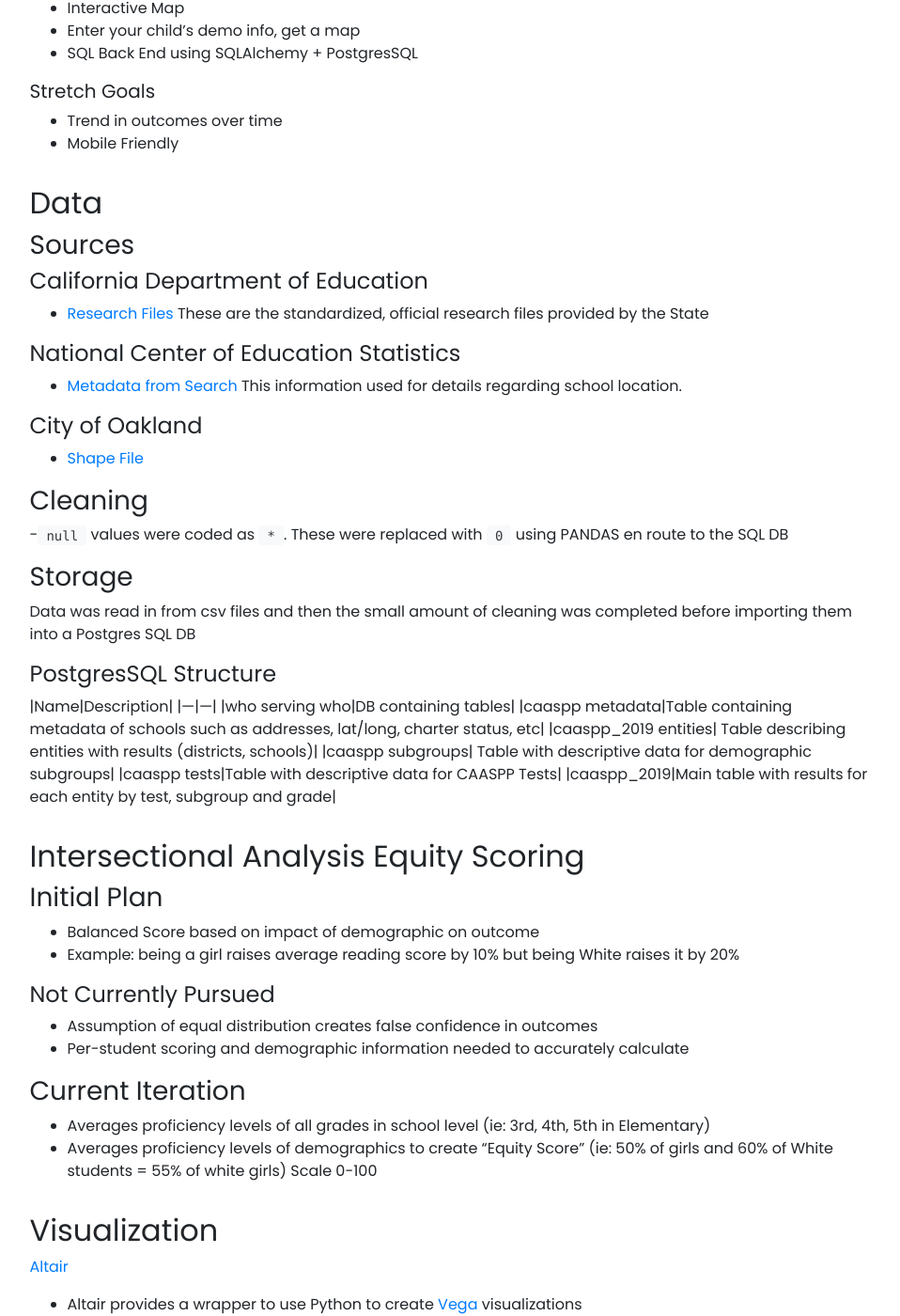
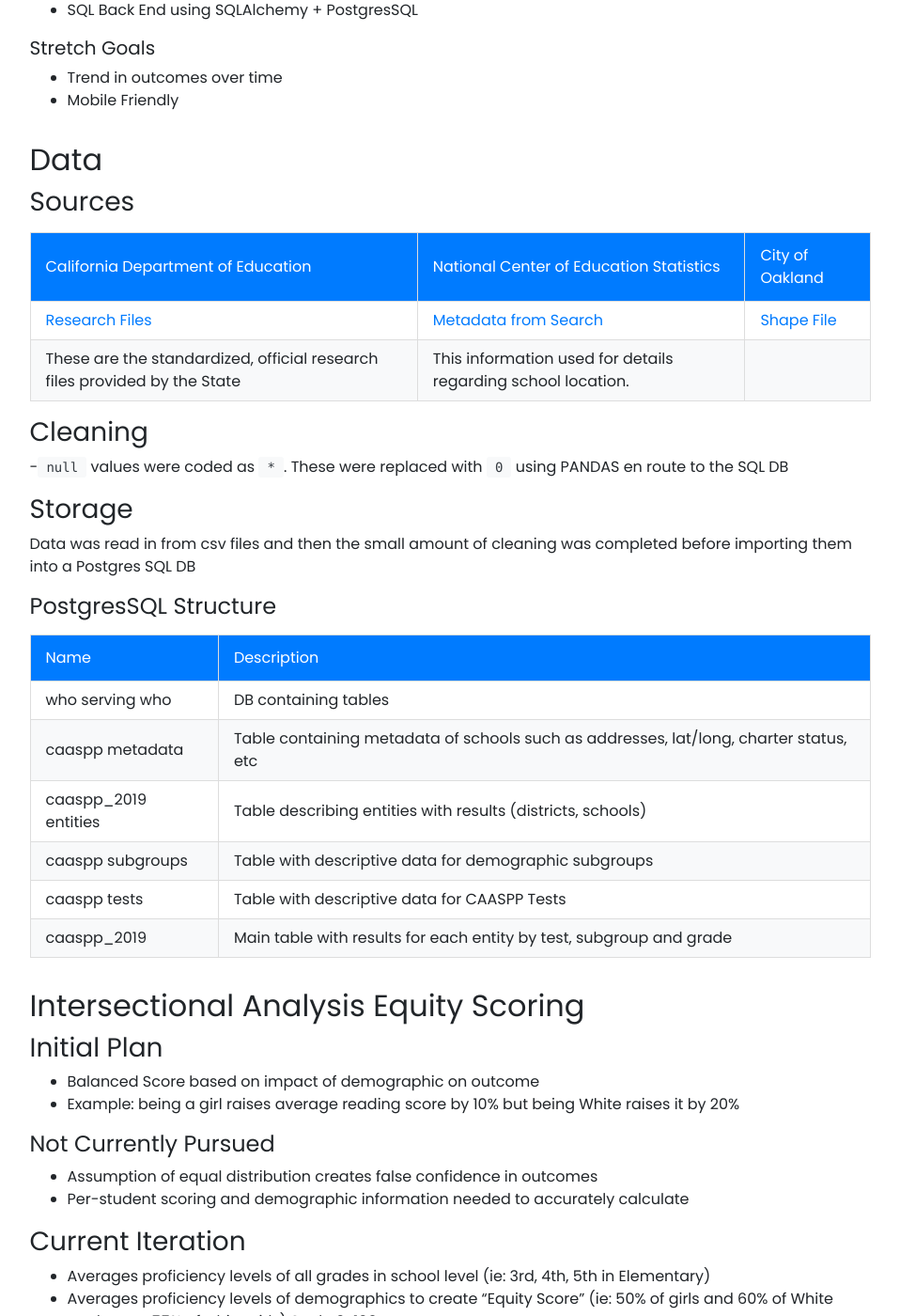
Before and after one commit to justinaugust/justinaugust.github.io, a Jekyll site: the page built from _projects/whos serving who.md, in a window 1280 px wide and 1400 px high, scrolled down 1733 px. Shown: the whole window at 94% size, without its empty margins (161-1119 px from the left). Built offline with Jekyll 4.4.1, drawn with Linux system fonts in a browser that asks for light colours; nearby versions of some CDN libraries.

Commit message:
formatting

```diff
--- a/_projects/whos serving who.md
+++ b/_projects/whos serving who.md
@@ -32,9 +32,11 @@ How and where should parents of color look to find a school that has high studen
 |Project Name|Goal / Outcome|Audience|
 |---|---|---|
 |School Success Map / Who's Serving Who?|Create a model that can predict a child's probability of achieving different success metrics at each school. Based on widely aggregated data such as socioeconomic indicators, learning differences, gender/sex, race/ethnicity, etc. Turn this into a web app where you can enter this information in - or exclude some - to find out the probability of schools serving your child well based on an outcome of your choosing.|Parents, Students|
+
 |Metrics|Data Source|
 |---|---|
 |GPA, College Acceptance, Reading levels, Math Levels, High Stakes Tests, SAT/ACT Scores, High School graduation rates|State school information, ??|
+
 |Pros|Cons|Reasonable|
 |---|---|---|
 |Content Knowledge, usable, important|Lots of data, perhaps too mission critical for some?|Initial Component|
@@ -59,23 +61,20 @@ How and where should parents of color look to find a school that has high studen
 
 ## Data
 ### Sources
-#### California Department of Education
-- [Research Files](https://caaspp-elpac.cde.ca.gov/caaspp/ResearchFileList?ps=true&lstTestYear=2019&lstTestType=B&lstCounty=00&lstDistrict=00000&lstSchool=0000000)
-These are the standardized, official research files provided by the State
 
-#### National Center of Education Statistics
-- [Metadata from Search](https://nces.ed.gov/ccd/schoolsearch/)
-This information used for details regarding school location.
-
-#### City of Oakland
-- [Shape File](https://data.oaklandnet.com/Property/City-of-Oakland-City-Limits/9bhq-yt6w)
+|California Department of Education|National Center of Education Statistics|City of Oakland|
+|---|---|---|
+|[Research Files](https://caaspp-elpac.cde.ca.gov/caaspp/ResearchFileList?ps=true&lstTestYear=2019&lstTestType=B&lstCounty=00&lstDistrict=00000&lstSchool=0000000)|[Metadata from Search](https://nces.ed.gov/ccd/schoolsearch/)|[Shape File](https://data.oaklandnet.com/Property/City-of-Oakland-City-Limits/9bhq-yt6w)|
+|These are the standardized, official research files provided by the State|This information used for details regarding school location.||
 
 ### Cleaning
 -`null` values were coded as `*`. These were replaced with `0` using PANDAS en route to the SQL DB
 
 ### Storage
 Data was read in from csv files and then the small amount of cleaning was completed before importing them into a Postgres SQL DB
+
 #### PostgresSQL Structure
+
 |Name|Description|
 |---|---|
 |who serving who|DB containing tables|
```
